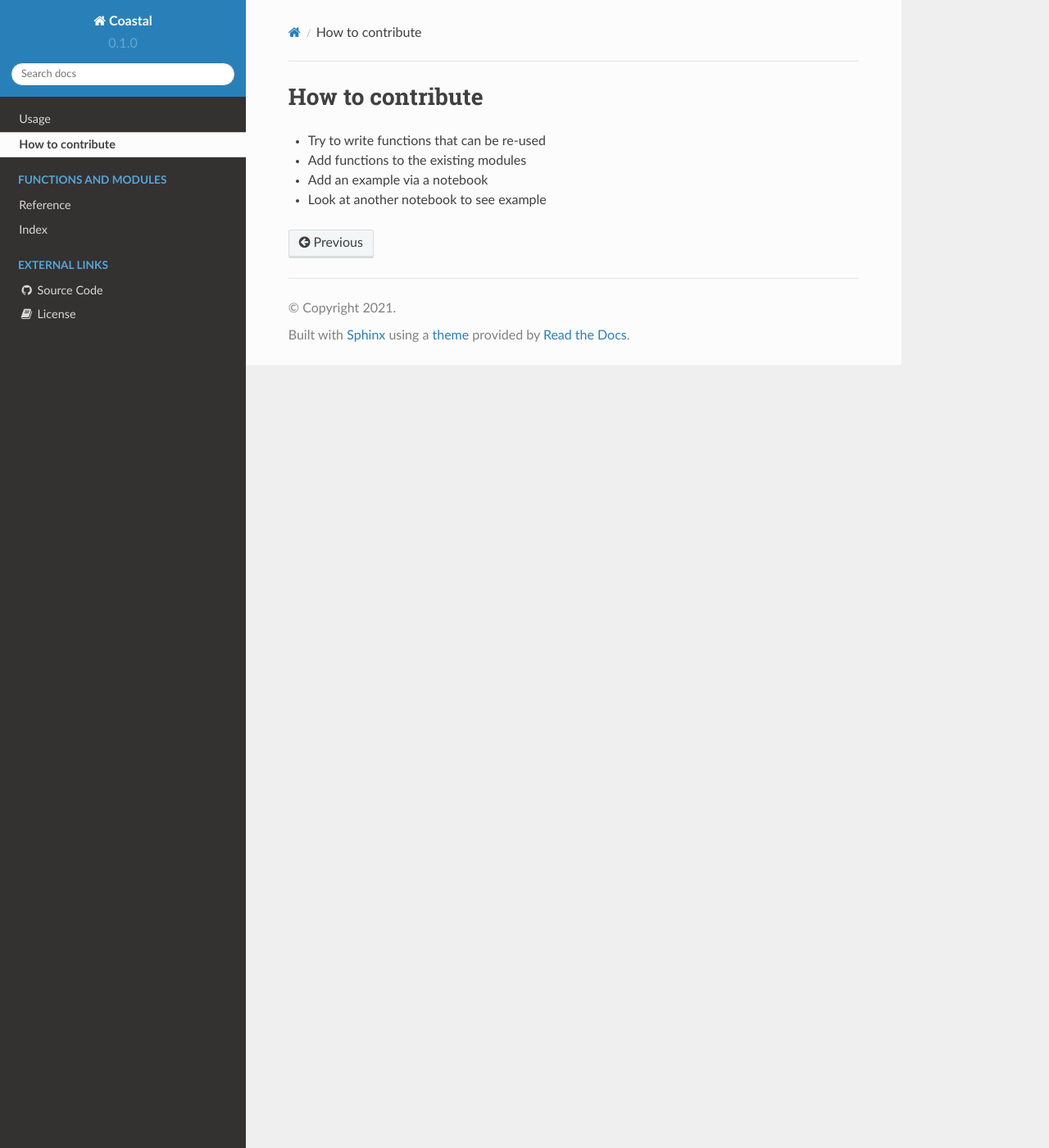
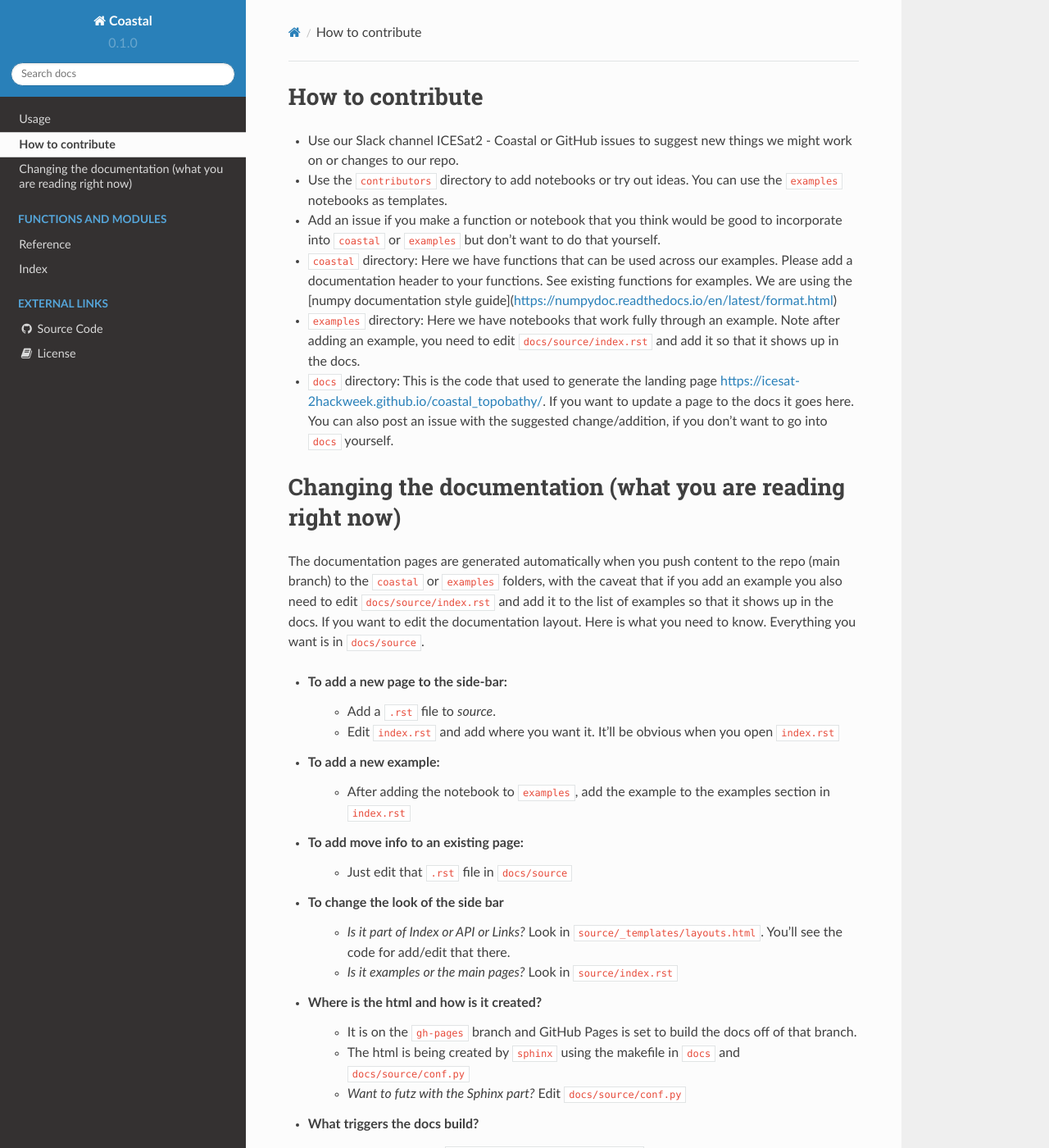
Before and after one commit to ICESAT-2HackWeek/coastal_topobathy, a Sphinx documentation site: the page built from docs/source/contribute.rst, in a window 1280 px wide and 1400 px high. Shown: the whole window at 82% size. Built offline with Sphinx 7.4.7 and the Read the Docs theme 2.0.0, drawn with Linux system fonts in a browser that asks for light colours; pages that are not in the unit, such as notebooks, are missing from menus; some of the changed text lies outside the part shown.

Commit message:
Update contribute.rst

```diff
--- a/docs/source/contribute.rst
+++ b/docs/source/contribute.rst
@@ -1,7 +1,34 @@
 How to contribute
 =================
 
-* Try to write functions that can be re-used
-* Add functions to the existing modules
-* Add an example via a notebook
-* Look at another notebook to see example
+* Use our Slack channel ICESat2 - Coastal or GitHub issues to suggest new things we might work on or changes to our repo.
+* Use the ``contributors`` directory to add notebooks or try out ideas. You can use the ``examples`` notebooks as templates.
+* Add an issue if you make a function or notebook that you think would be good to incorporate into ``coastal`` or ``examples`` but don't want to do that yourself.
+* ``coastal`` directory: Here we have functions that can be used across our examples. Please add a documentation header to your functions. See existing functions for examples. We are using the [numpy documentation style guide](https://numpydoc.readthedocs.io/en/latest/format.html)
+* ``examples`` directory: Here we have notebooks that work fully through an example. Note after adding an example, you need to edit ``docs/source/index.rst`` and add it so that it shows up in the docs.
+* ``docs`` directory: This is the code that used to generate the landing page https://icesat-2hackweek.github.io/coastal_topobathy/. If you want to update a page to the docs it goes here. You can also post an issue with the suggested change/addition, if you don't want to go into ``docs`` yourself.
+
+Changing the documentation (what you are reading right now)
+=================
+
+The documentation pages are generated automatically when you push content to the repo (main branch) to the ``coastal`` or ``examples`` folders, with the caveat that if you add an example you also need to edit ``docs/source/index.rst`` and add it to the list of examples so that it shows up in the docs.
+If you want to edit the documentation layout. Here is what you need to know. Everything you want is in ``docs/source``.
+
+* To add a new page to the side-bar:
+    * Add a ``.rst`` file to `source`.
+    * Edit ``index.rst`` and add where you want it. It'll be obvious when you open ``index.rst``
+* To add a new example:
+    * After adding the notebook to ``examples``, add the example to the examples section in ``index.rst``
+* To add move info to an existing page:
+    * Just edit that ``.rst`` file in ``docs/source``
+* To change the look of the side bar
+    - *Is it part of Index or API or Links?* Look in ``source/_templates/layouts.html``. You'll see the code for add/edit that there.
+    - *Is it examples or the main pages?* Look in ``source/index.rst``
+* Where is the html and how is it created?
+    * It is on the ``gh-pages`` branch and GitHub Pages is set to build the docs off of that branch.
+    * The html is being created by ``sphinx`` using the makefile in ``docs`` and ``docs/source/conf.py``
+    * *Want to futz with the Sphinx part?* Edit ``docs/source/conf.py``
+* What triggers the docs build?
+    * A GitHub Action  ``.github/workflows/docs_pages.yml`` is what is running sphinx and some other stuff.
+    * *How are the examples notebooks getting converted to markdown?* That's happening in the ``docs_pages.yml`` via ``nbconvert`` though we may switch to ``jupytext``.
+    * *Are the examples notebooks getting executed to make the markdown?* No. They do have ipyleaflet widgets so we have to save the widget state so the ipyleaflet plots show up.
```
